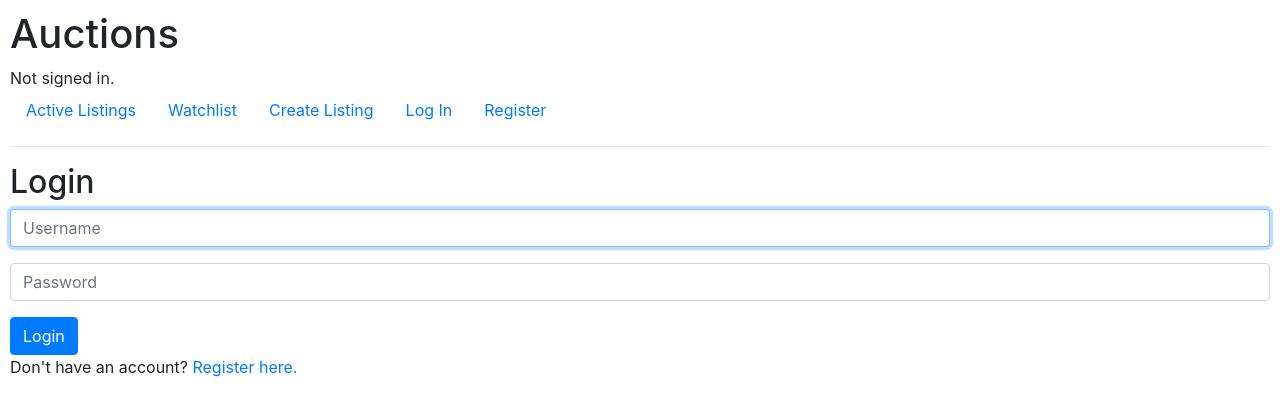
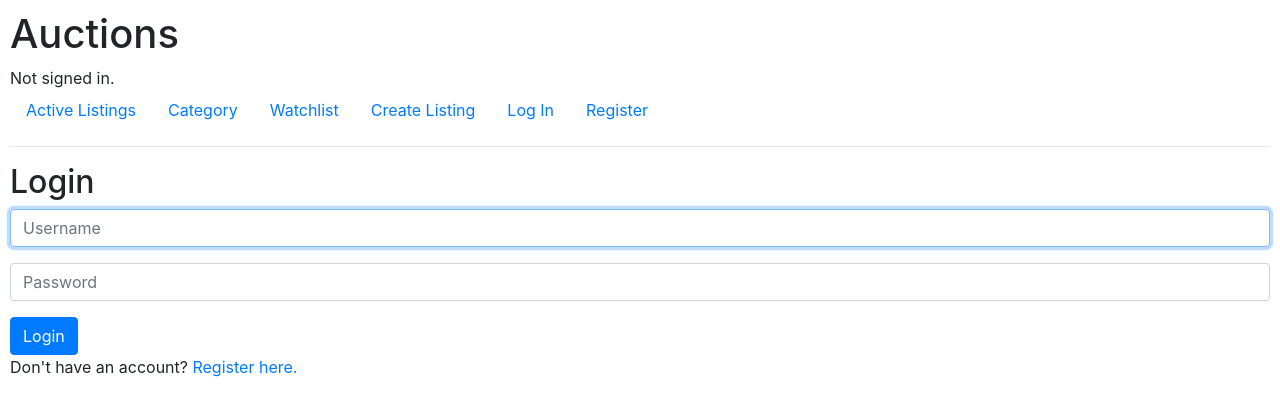
Before and after one commit to amielchristian/commerce, a Django app: page /login in a window 1280 px wide. Shown: the top 416 px of the page. Run offline with Django 3.2, Linux system fonts and the light colour scheme; some libraries are stand-ins or nearby versions.

Commit message:
Implement category view

```diff
--- a/auctions/templates/auctions/layout.html
+++ b/auctions/templates/auctions/layout.html
@@ -19,6 +19,9 @@
         <ul class="nav">
             <li class="nav-item">
                 <a class="nav-link" href="{% url 'index' %}">Active Listings</a>
+            </li>
+            <li class="nav-item">
+                <a class="nav-link" href="{% url 'categories' %}">Category</a>
             </li>
             <li class="nav-item">
                 <a class="nav-link" href="{% url 'watchlist' %}">Watchlist</a>
--- /dev/null
+++ b/auctions/templates/auctions/user.html
@@ -0,0 +1,5 @@
+{% extends "auctions/layout.html" %}
+
+{% block body %}
+
+{% endblock %}
--- a/auctions/urls.py
+++ b/auctions/urls.py
@@ -9,5 +9,8 @@ urlpatterns = [
     path("register", views.register, name="register"),
     path("watchlist", views.watchlist, name="watchlist"),
     path("create_listing", views.create_listing, name="create_listing"),
+    path("categories", views.categories, name="categories"),
+    path("category/<str:categ_name>", views.category, name="category"),
+    path("user/<str:username>", views.user, name="user"),
     path("listings/<int:listing_id>", views.listing, name="listing")
 ]
--- a/auctions/views.py
+++ b/auctions/views.py
@@ -108,6 +108,26 @@ def watchlist(request):
         "watchlist": watchlist
     })
 
+def user(request, username):
+
+    return render(request, "auctions/user.html")
+
+def categories(request):
+    categories = Category.objects.all()
+
+    return render(request, "auctions/categories.html", {
+        "categories": categories
+    })
+
+def category(request, categ_name):
+    category = Category.objects.get(category=categ_name)
+    listings = Listing.objects.filter(category=category, is_active=True)
+
+    return render(request, "auctions/category.html", {
+        "category": categ_name,
+        "listings": listings
+    })
+
 @login_required(login_url='login')
 def create_listing(request):
     if request.method == "POST":
```
Also changed, not shown: auctions/templates/auctions/categories.html (added, +13 -0 lines), auctions/templates/auctions/category.html (added, +18 -0 lines), README.md.
